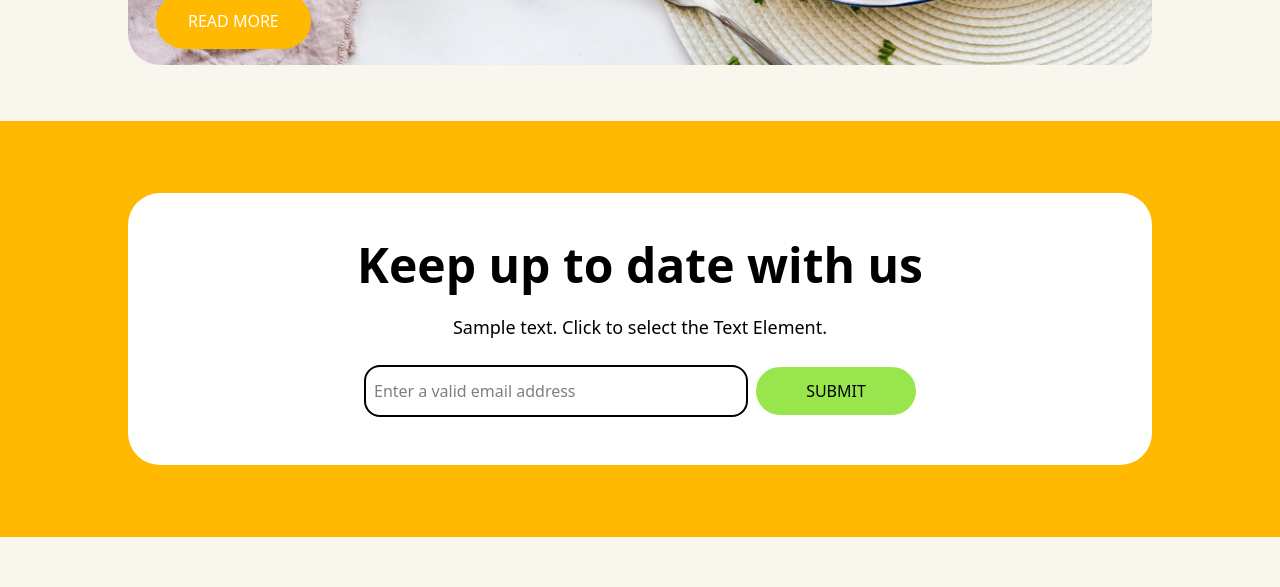
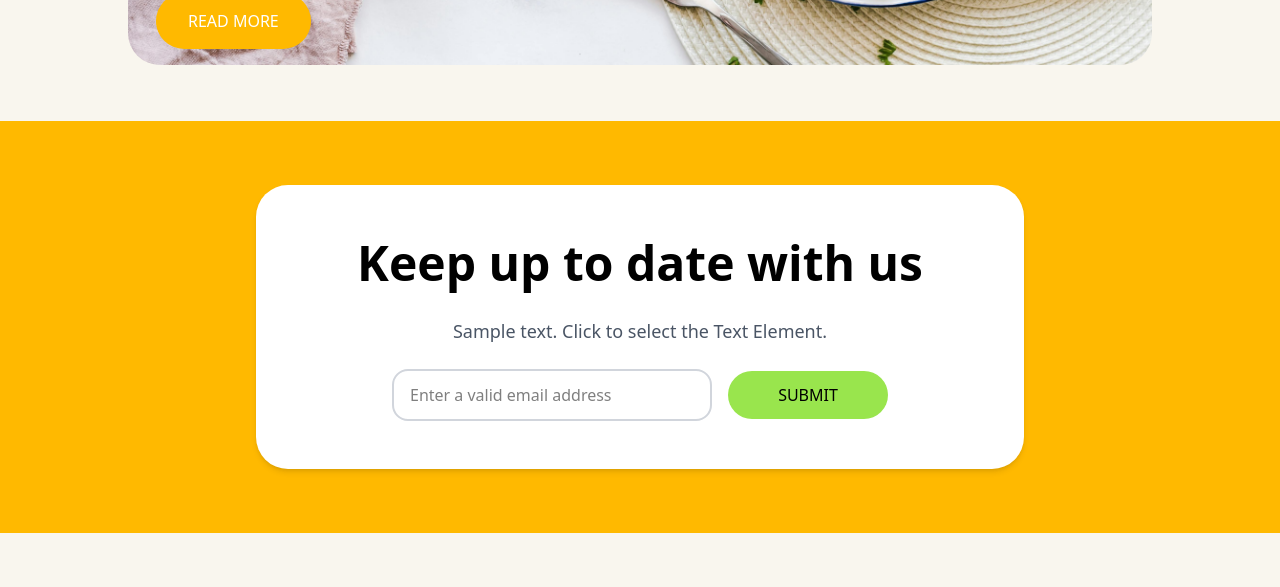
Before and after one commit to Sonukathat/kwikster-task, a React (Vite) app: page / in a window 1280 px wide. Shown: the part 4040-4627 px from the top of the page. Built offline with nearby package versions, Linux system fonts and the light colour scheme; grey boxes are pictures that could not be loaded.

Commit message:
update keep up

```diff
--- a/src/components/Keepus.jsx
+++ b/src/components/Keepus.jsx
@@ -1,21 +1,29 @@
+function Keepus() {
+  return (
+    <div className="px-4 sm:px-8 xl:px-32 py-12 sm:py-16 bg-amber-400 flex justify-center">
+      <div className="bg-white rounded-3xl sm:rounded-4xl flex flex-col items-center text-center gap-4 sm:gap-6 py-8 sm:py-12 px-4 sm:px-8 w-full max-w-3xl shadow-md">
 
-function Keepus() {
-    return (
-        <div className="px-8 xl:px-32 py-18 bg-amber-400">
-            <div className="bg-white rounded-4xl flex flex-col items-center gap-6 py-12">
-                <div>
-                    <h2 className="text-2xl text-center sm:text-5xl font-bold">Keep up to date with us</h2>
-                </div>
-                <div>
-                    <p className="text-lg text-center font-light">Sample text. Click to select the Text Element.</p>
-                </div>
-                <div className="flex flex-col items-center gap-2 md:flex-row">
-                    <input className="border-2 px-2 py-3 w-56 sm:w-96 md:w-96 rounded-2xl" type="text" placeholder="Enter a valid email address" />
-                    <button className="text-black bg-[#99e54d] sm:w-96 w-56 md:w-40 px-8 py-3 rounded-4xl font-light">SUBMIT</button>
-                </div>
-            </div>
+        <h2 className="text-2xl sm:text-4xl md:text-5xl font-bold leading-tight">
+          Keep up to date with us
+        </h2>
+
+        <p className="text-base sm:text-lg font-light text-gray-600">
+          Sample text. Click to select the Text Element.
+        </p>
+
+        <div className="flex flex-col md:flex-row items-center justify-center gap-3 sm:gap-4 w-full">
+          <input
+            type="email"
+            placeholder="Enter a valid email address"
+            className="border-2 border-gray-300 px-4 py-3 rounded-2xl w-full sm:w-96 md:w-80 focus:outline-none focus:ring-2 focus:ring-amber-400 transition-all"
+          />
+          <button className="text-black bg-[#99e54d] w-full sm:w-96 md:w-40 px-8 py-3 rounded-3xl font-medium hover:bg-[#8bd644] transition-all">
+            SUBMIT
+          </button>
         </div>
-    )
+      </div>
+    </div>
+  );
 }
 
-export default Keepus
+export default Keepus;
```
